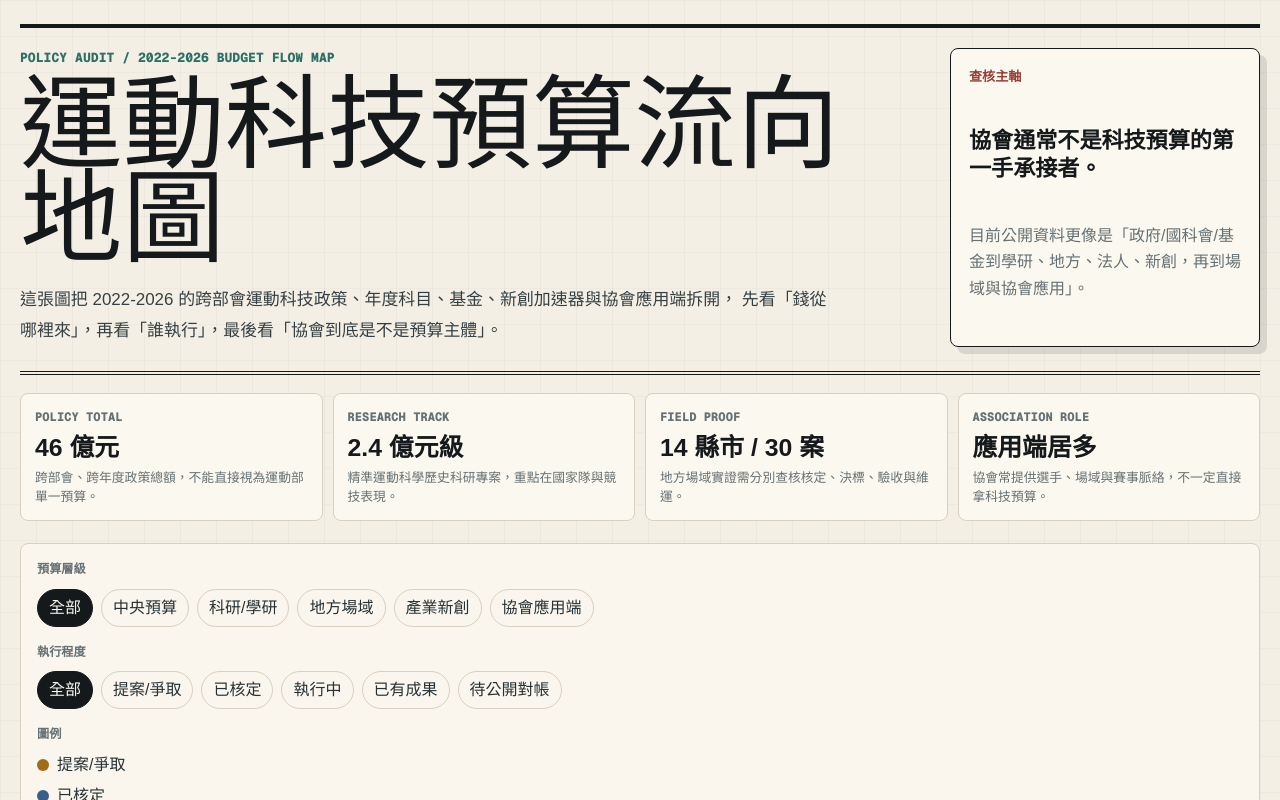
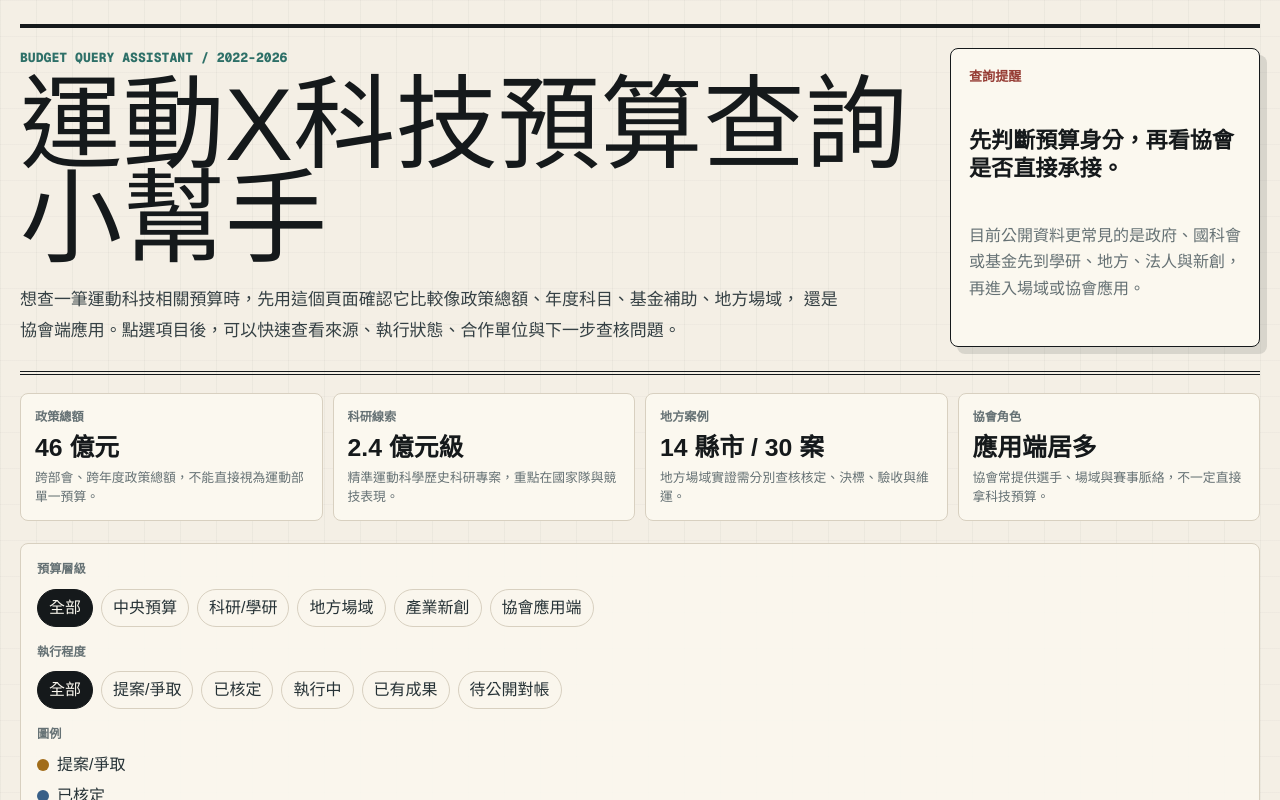
Before and after one commit to doublemoreart-dotcom/sporttech, a Next.js app: page / in a window 1280 px wide. Shown: the top 800 px of the page. Built offline with nearby package versions, Linux system fonts and the light colour scheme.

Commit message:
reframe site as budget query assistant

```diff
--- a/app/layout.tsx
+++ b/app/layout.tsx
@@ -13,9 +13,9 @@ const geistMono = Geist_Mono({
 });
 
 export const metadata: Metadata = {
-  title: "2022-2026 運動科技預算流向地圖",
+  title: "2022-2026 運動X科技預算查詢小幫手",
   description:
-    "一頁式互動網站，整理運動科技預算來源、執行程度、地方場域與協會應用端。",
+    "一頁式互動查詢工具，協助判讀運動科技預算來源、執行程度、地方場域與協會應用端角色。",
   icons: {
     icon: "/favicon.svg",
     shortcut: "/favicon.svg",
--- a/app/page.tsx
+++ b/app/page.tsx
@@ -23,22 +23,22 @@ const layerNames: Record<Layer, string> = {
 
 const metrics = [
   {
-    label: "policy total",
+    label: "政策總額",
     value: "46 億元",
     note: "跨部會、跨年度政策總額，不能直接視為運動部單一預算。",
   },
   {
-    label: "research track",
+    label: "科研線索",
     value: "2.4 億元級",
     note: "精準運動科學歷史科研專案，重點在國家隊與競技表現。",
   },
   {
-    label: "field proof",
+    label: "地方案例",
     value: "14 縣市 / 30 案",
     note: "地方場域實證需分別查核核定、決標、驗收與維運。",
   },
   {
-    label: "association role",
+    label: "協會角色",
     value: "應用端居多",
     note: "協會常提供選手、場域與賽事脈絡，不一定直接拿科技預算。",
   },
@@ -182,17 +182,17 @@ export default function Home() {
     <main className="site-shell">
       <section className="masthead">
         <div>
-          <p className="eyebrow">policy audit / 2022-2026 budget flow map</p>
-          <h1>運動科技預算流向地圖</h1>
+          <p className="eyebrow">budget query assistant / 2022-2026</p>
+          <h1>運動X科技預算查詢小幫手</h1>
           <p className="lede">
-            這張圖把 2022-2026 的跨部會運動科技政策、年度科目、基金、新創加速器與協會應用端拆開，
-            先看「錢從哪裡來」，再看「誰執行」，最後看「協會到底是不是預算主體」。
+            想查一筆運動科技相關預算時，先用這個頁面確認它比較像政策總額、年度科目、基金補助、地方場域，
+            還是協會端應用。點選項目後，可以快速查看來源、執行狀態、合作單位與下一步查核問題。
           </p>
         </div>
-        <div className="audit-panel" aria-label="查核摘要">
-          <span>查核主軸</span>
-          <strong>協會通常不是科技預算的第一手承接者。</strong>
-          <p>目前公開資料更像是「政府/國科會/基金到學研、地方、法人、新創，再到場域與協會應用」。</p>
+        <div className="audit-panel" aria-label="查詢提醒">
+          <span>查詢提醒</span>
+          <strong>先判斷預算身分，再看協會是否直接承接。</strong>
+          <p>目前公開資料更常見的是政府、國科會或基金先到學研、地方、法人與新創，再進入場域或協會應用。</p>
         </div>
       </section>
 
@@ -271,7 +271,7 @@ export default function Home() {
           </div>
         </aside>
 
-        <section className="lane-map" aria-label="資金流向泳道">
+        <section className="lane-map" aria-label="預算項目清單">
           {filtered.map((flow) => (
             <button
               className={active?.id === flow.id ? "lane active" : "lane"}
@@ -297,8 +297,8 @@ export default function Home() {
       </section>
 
       {active && drawerOpen && (
-        <div className="drawer-layer" role="dialog" aria-modal="true" aria-label={`${active.title} 詳細資料`}>
-          <button className="drawer-backdrop" aria-label="關閉詳細資料" onClick={() => setDrawerOpen(false)} />
+        <div className="drawer-layer" role="dialog" aria-modal="true" aria-label={`${active.title} 查詢結果`}>
+          <button className="drawer-backdrop" aria-label="關閉查詢結果" onClick={() => setDrawerOpen(false)} />
           <article className="drawer-panel">
             <div className="drawer-handle" aria-hidden="true" />
             <div className="drawer-topline">
@@ -331,7 +331,7 @@ export default function Home() {
                 <p>{active.publicness}</p>
               </div>
               <div className="drawer-detail-grid">
-                <div className="flow-diagram" aria-label="預算流向">
+                <div className="flow-diagram" aria-label="預算路徑">
                   <span>中央/基金</span>
                   <span>執行單位</span>
                   <span>場域/協會</span>
```
Also changed, not shown: 2 other files (tests, documents, lock files or other folders).
